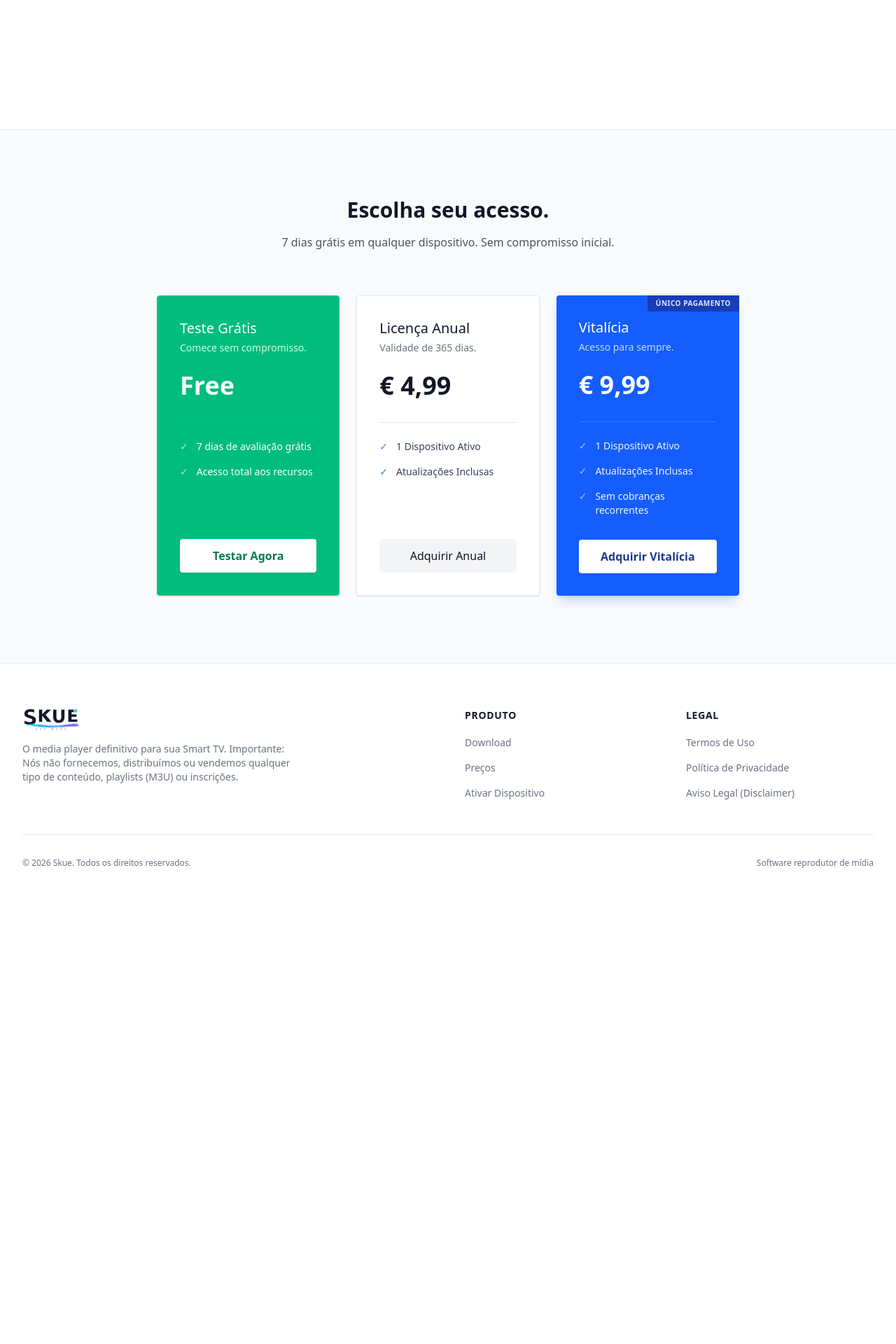
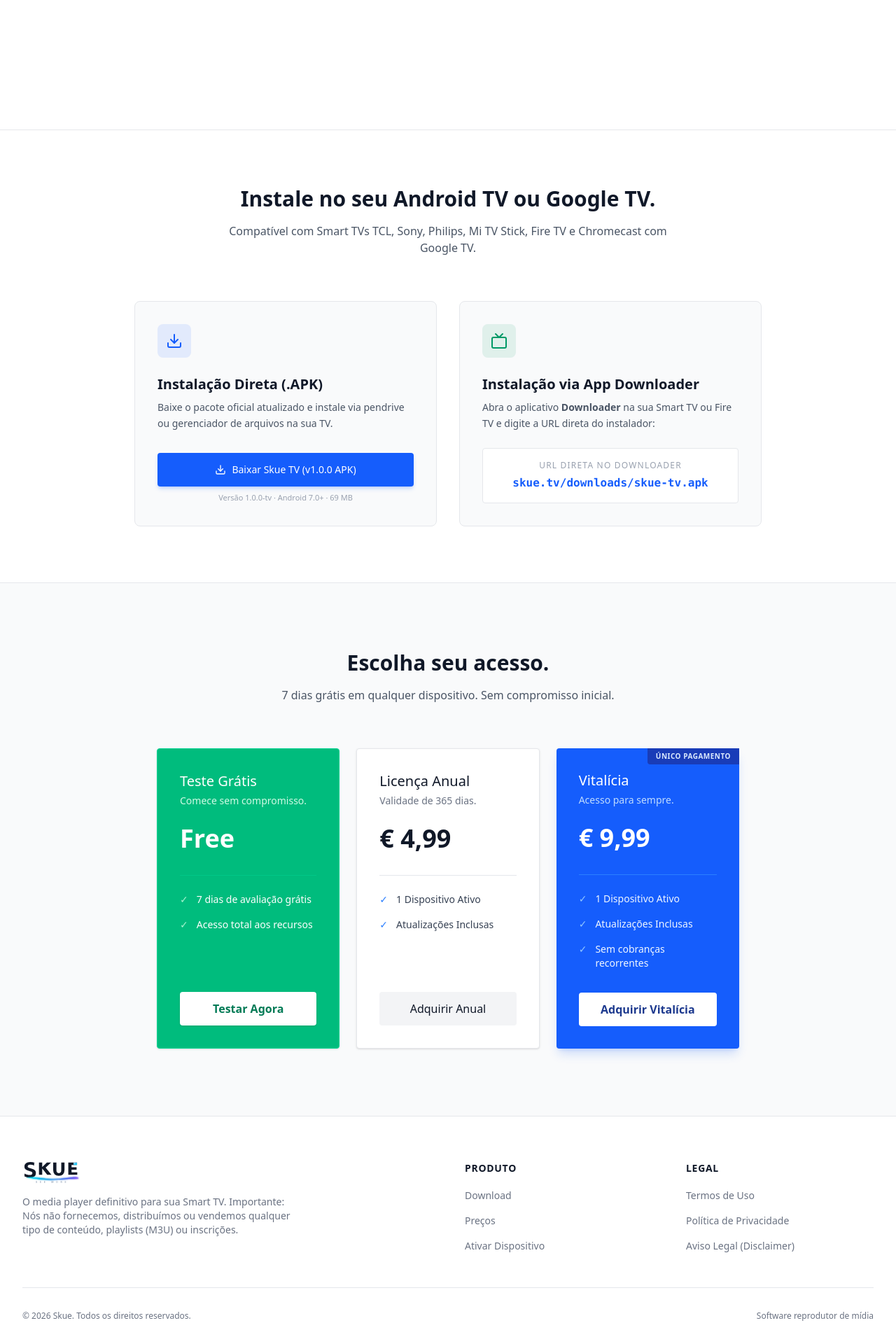
Before and after one commit to rclabs-app/skue-player, a Laravel app: page / in a window 1280 px wide. Shown: the part 1286-3206 px from the top of the page at 70% size. Before the commit the page ends 2526 px from the top, so only its background shows below. Run offline with Laravel 12, Linux system fonts and the light colour scheme; style sheets or scripts are compiled from the project's sources; some web fonts are replaced.

Commit message:
feat(android-tv): complete GoogleTV and AndroidTV production setup with v1.0.0-tv APK

```diff
--- a/backend/resources/views/layouts/app.blade.php
+++ b/backend/resources/views/layouts/app.blade.php
@@ -165,7 +165,7 @@
                 <div>
                     <h4 class="text-gray-900 dark:text-white font-semibold mb-4 text-sm uppercase tracking-wider">Produto</h4>
                     <ul class="space-y-3">
-                        <li><a href="#" class="text-sm text-gray-500 hover:text-gray-900 dark:hover:text-white transition">Download</a></li>
+                        <li><a href="#download" class="text-sm text-gray-500 hover:text-gray-900 dark:hover:text-white transition">Download</a></li>
                         <li><a href="#pricing" class="text-sm text-gray-500 hover:text-gray-900 dark:hover:text-white transition">Preços</a></li>
                         <li><a href="/portal" class="text-sm text-gray-500 hover:text-gray-900 dark:hover:text-white transition">Ativar Dispositivo</a></li>
                     </ul>
--- a/backend/resources/views/welcome.blade.php
+++ b/backend/resources/views/welcome.blade.php
@@ -124,6 +124,51 @@
     </div>
 </section>
 
+<!-- Download Section -->
+<section id="download" class="py-20 bg-white dark:bg-[#111216] border-t border-gray-200 dark:border-white/5 transition-colors duration-300">
+    <div class="max-w-7xl mx-auto px-4 sm:px-6 lg:px-8">
+        <div class="text-center mb-16">
+            <h2 class="text-3xl font-bold text-gray-900 dark:text-white mb-4 transition-colors duration-300">Instale no seu Android TV ou Google TV.</h2>
+            <p class="text-gray-600 dark:text-gray-400 max-w-2xl mx-auto transition-colors duration-300">Compatível com Smart TVs TCL, Sony, Philips, Mi TV Stick, Fire TV e Chromecast com Google TV.</p>
+        </div>
+
+        <div class="grid grid-cols-1 md:grid-cols-2 gap-8 max-w-4xl mx-auto">
+            <!-- Card 1: Download Direto APK -->
+            <div class="p-8 bg-gray-50 dark:bg-[#1a1c23] border border-gray-200 dark:border-white/5 rounded-lg flex flex-col justify-between">
+                <div>
+                    <div class="w-12 h-12 bg-blue-600/10 text-blue-600 dark:text-blue-400 rounded-lg flex items-center justify-center mb-6">
+                        <svg xmlns="http://www.w3.org/2000/svg" width="24" height="24" viewBox="0 0 24 24" fill="none" stroke="currentColor" stroke-width="2" stroke-linecap="round" stroke-linejoin="round"><path d="M21 15v4a2 2 0 0 1-2 2H5a2 2 0 0 1-2-2v-4"/><polyline points="7 10 12 15 17 10"/><line x1="12" x2="12" y1="15" y2="3"/></svg>
+                    </div>
+                    <h3 class="text-xl font-bold text-gray-900 dark:text-white mb-2">Instalação Direta (.APK)</h3>
+                    <p class="text-sm text-gray-600 dark:text-gray-400 mb-6 leading-relaxed">Baixe o pacote oficial atualizado e instale via pendrive ou gerenciador de arquivos na sua TV.</p>
+                </div>
+                <div>
+                    <a href="/downloads/skue-tv.apk" class="w-full inline-flex items-center justify-center gap-2 py-3.5 px-6 bg-blue-600 hover:bg-blue-700 text-white font-medium rounded-sm transition-colors text-sm shadow-md shadow-blue-600/20">
+                        <svg xmlns="http://www.w3.org/2000/svg" width="16" height="16" viewBox="0 0 24 24" fill="none" stroke="currentColor" stroke-width="2" stroke-linecap="round" stroke-linejoin="round"><path d="M21 15v4a2 2 0 0 1-2 2H5a2 2 0 0 1-2-2v-4"/><polyline points="7 10 12 15 17 10"/><line x1="12" x2="12" y1="15" y2="3"/></svg>
+                        Baixar Skue TV (v1.0.0 APK)
+                    </a>
+                    <span class="block text-center text-[11px] text-gray-400 mt-2">Versão 1.0.0-tv · Android 7.0+ · 69 MB</span>
+                </div>
+            </div>
+
+            <!-- Card 2: App Downloader / AFTVnews -->
+            <div class="p-8 bg-gray-50 dark:bg-[#1a1c23] border border-gray-200 dark:border-white/5 rounded-lg flex flex-col justify-between">
+                <div>
+                    <div class="w-12 h-12 bg-emerald-600/10 text-emerald-600 dark:text-emerald-400 rounded-lg flex items-center justify-center mb-6">
+                        <svg xmlns="http://www.w3.org/2000/svg" width="24" height="24" viewBox="0 0 24 24" fill="none" stroke="currentColor" stroke-width="2" stroke-linecap="round" stroke-linejoin="round"><rect width="20" height="15" x="2" y="7" rx="2" ry="2"/><polyline points="17 2 12 7 7 2"/></svg>
+                    </div>
+                    <h3 class="text-xl font-bold text-gray-900 dark:text-white mb-2">Instalação via App Downloader</h3>
+                    <p class="text-sm text-gray-600 dark:text-gray-400 mb-6 leading-relaxed">Abra o aplicativo <strong>Downloader</strong> na sua Smart TV ou Fire TV e digite a URL direta do instalador:</p>
+                </div>
+                <div class="bg-white dark:bg-[#0c0d10] p-4 rounded border border-gray-200 dark:border-white/10 text-center">
+                    <span class="text-xs text-gray-400 uppercase tracking-widest block mb-1">URL Direta no Downloader</span>
+                    <code class="text-base font-mono font-bold text-blue-600 dark:text-blue-400 select-all">skue.tv/downloads/skue-tv.apk</code>
+                </div>
+            </div>
+        </div>
+    </div>
+</section>
+
 <!-- Pricing -->
 <section id="pricing" class="py-24 bg-gray-50 dark:bg-[#0c0d10] border-t border-gray-200 dark:border-[#1a1c23] transition-colors duration-300">
     <div class="max-w-4xl mx-auto px-4 sm:px-6 lg:px-8">
--- a/web/android/app/src/main/res/values/strings.xml
+++ b/web/android/app/src/main/res/values/strings.xml
@@ -1,7 +1,7 @@
 <?xml version='1.0' encoding='utf-8'?>
 <resources>
-    <string name="app_name">rcplayer</string>
-    <string name="title_activity_main">rcplayer</string>
+    <string name="app_name">Skue</string>
+    <string name="title_activity_main">Skue</string>
     <string name="package_name">com.rclabs.player</string>
     <string name="custom_url_scheme">com.rclabs.player</string>
 </resources>
--- a/web/capacitor.config.ts
+++ b/web/capacitor.config.ts
@@ -2,7 +2,7 @@ import type { CapacitorConfig } from '@capacitor/cli';
 
 const config: CapacitorConfig = {
   appId: 'com.rclabs.player',
-  appName: 'rcplayer',
+  appName: 'Skue',
   webDir: 'dist',
   server: {
     cleartext: true,
```
Also changed, not shown: web/android/app/src/main/AndroidManifest.xml (+5 -2 lines), web/android/app/src/main/res/drawable-xhdpi/banner.png (added), web/android/app/src/main/res/drawable-xxhdpi/banner.png (added), web/android/app/src/main/res/drawable/banner.png (added), web/android/app/src/main/res/mipmap-hdpi/ic_launcher.png, web/android/app/src/main/res/mipmap-hdpi/ic_launcher_round.png, web/android/app/src/main/res/mipmap-mdpi/ic_launcher.png, web/android/app/src/main/res/mipmap-mdpi/ic_launcher_round.png, web/android/app/src/main/res/mipmap-xhdpi/ic_launcher.png, web/android/app/src/main/res/mipmap-xhdpi/ic_launcher_round.png, web/android/app/src/main/res/mipmap-xxhdpi/ic_launcher.png, web/android/app/src/main/res/mipmap-xxhdpi/ic_launcher_round.png, web/android/app/src/main/res/mipmap-xxxhdpi/ic_launcher.png, web/android/app/src/main/res/mipmap-xxxhdpi/ic_launcher_round.png, 2 other files.
